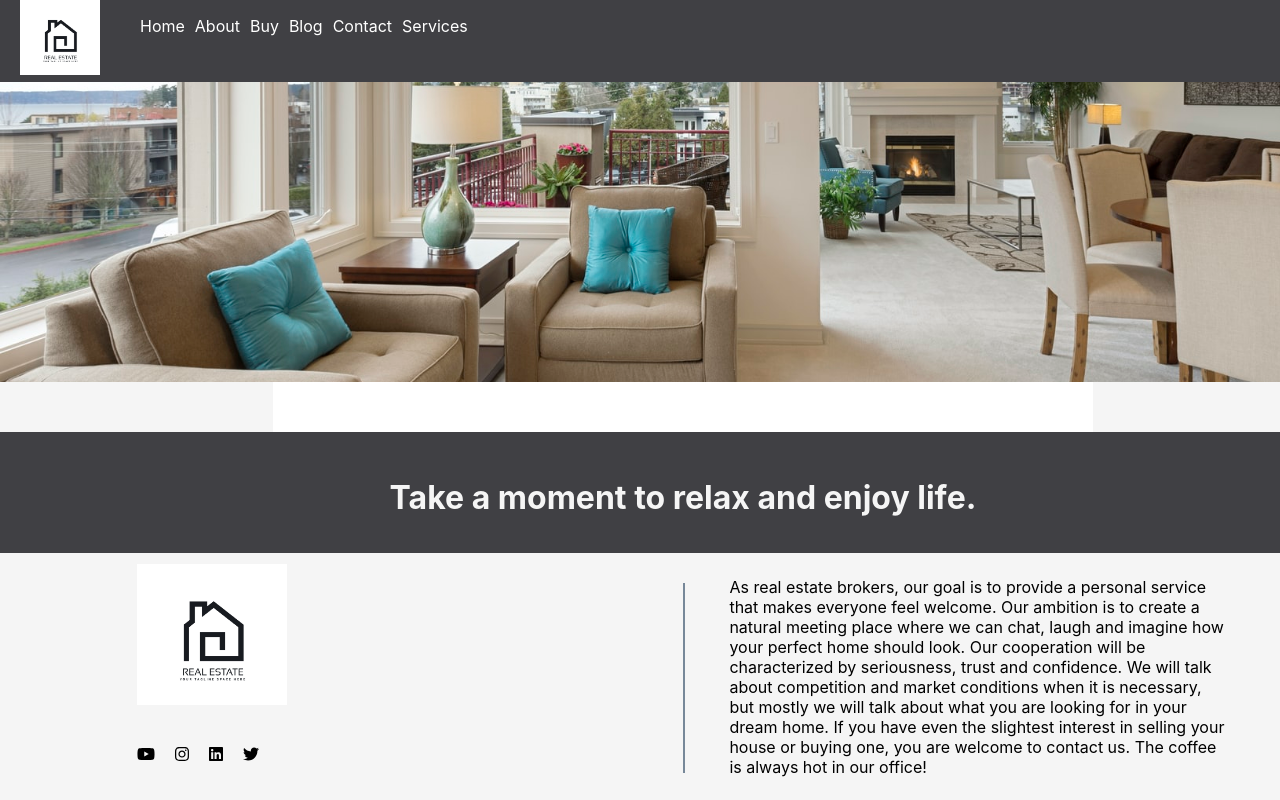
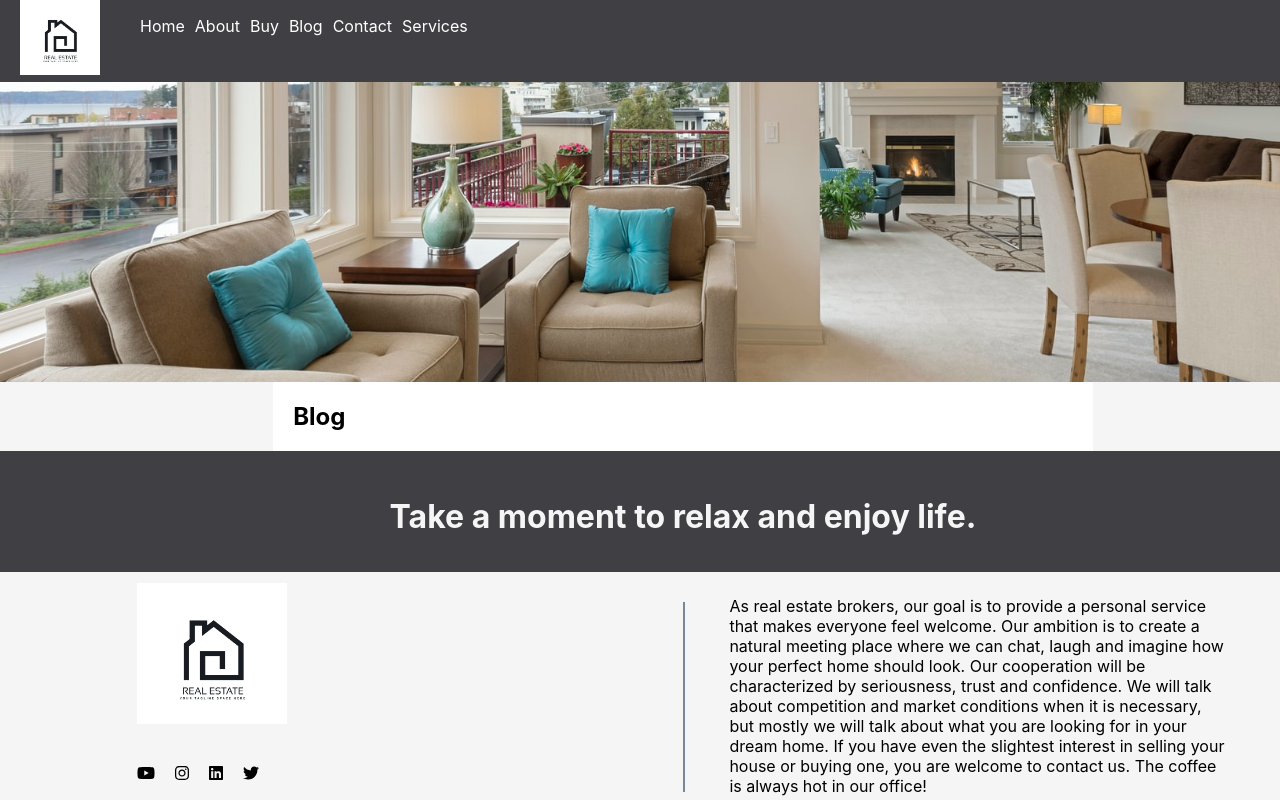
Before and after one commit to Oggilit0/Real-estate, a React (Create React App) app: page /blog in a window 1280 px wide. Shown: the top 800 px of the page. Built offline with nearby package versions, Linux system fonts and the light colour scheme.

Commit message:
Added blog js and blog css

```diff
--- a/src/App.js
+++ b/src/App.js
@@ -5,7 +5,7 @@ import LeftColumn from "./components/LeftColumn";
 import RightColumn from "./components/RightColumn";
 import LandingPage from "./components/LandingPage";
 import About from "./components/About";
-import BlogPost from "./components/BlogPost";
+import Blog from "./components/Blog";
 import Buy from "./components/Buy";
 import Contact from "./components/Contact";
 import Services from "./components/Services";
@@ -21,7 +21,7 @@ function App() {
           <Routes>
             <Route path="/" element={<LandingPage />} />
             <Route path="/about" element={<About />} />
-            <Route path="/blogpost" element={<BlogPost />} />
+            <Route path="/blog" element={<Blog />} />
             <Route path="/buy" element={<Buy />} />
             <Route path="/contact" element={<Contact />} />
             <Route path="/services" element={<Services />} />
--- /dev/null
+++ b/src/components/Blog.js
@@ -0,0 +1,6 @@
+const Blog = () => {
+  return <h2>Blog</h2>;
+};
+
+
+export default Blog;
--- a/src/components/BlogPost.js
+++ b/src/components/BlogPost.js
@@ -1,3 +1,5 @@
+import picture from "../components/Pictures/real-estate-agent.jpg";
+
 const BlogPost = () => {
 
   const post = {
@@ -26,7 +28,7 @@ const BlogPost = () => {
     <div>
     <label id="email">Email:</label>
     </div>
-    <input id="emailBox"></input>
+    <input id="emailBox" multiline={true} ></input>
     </div>
     <button id="btn-reply-send">Send</button>
   </div>
--- a/src/index.css
+++ b/src/index.css
@@ -11,6 +11,7 @@
 @import "./stylesheets/Services.css";
 @import "./stylesheets/TopImage.css";
 @import "./stylesheets/Main.css";
+@import "./stylesheets/Blog.css";
 
 body {
   margin: 0;
--- a/src/stylesheets/BlogPost.css
+++ b/src/stylesheets/BlogPost.css
@@ -1,6 +1,8 @@
 #replyBox{
   width: 400px;
   height: 150px;
+  padding-top: 0;
+  padding-bottom: 0;
 }
 
 #nameBox{
@@ -14,6 +16,7 @@ width: 200px;
 #bloggImage{
   width: 100%;
   height: 350px;
+  object-fit: cover;
 }
 
 #btn-reply-send{
```
Also changed, not shown: src/stylesheets/Blog.css (added).
